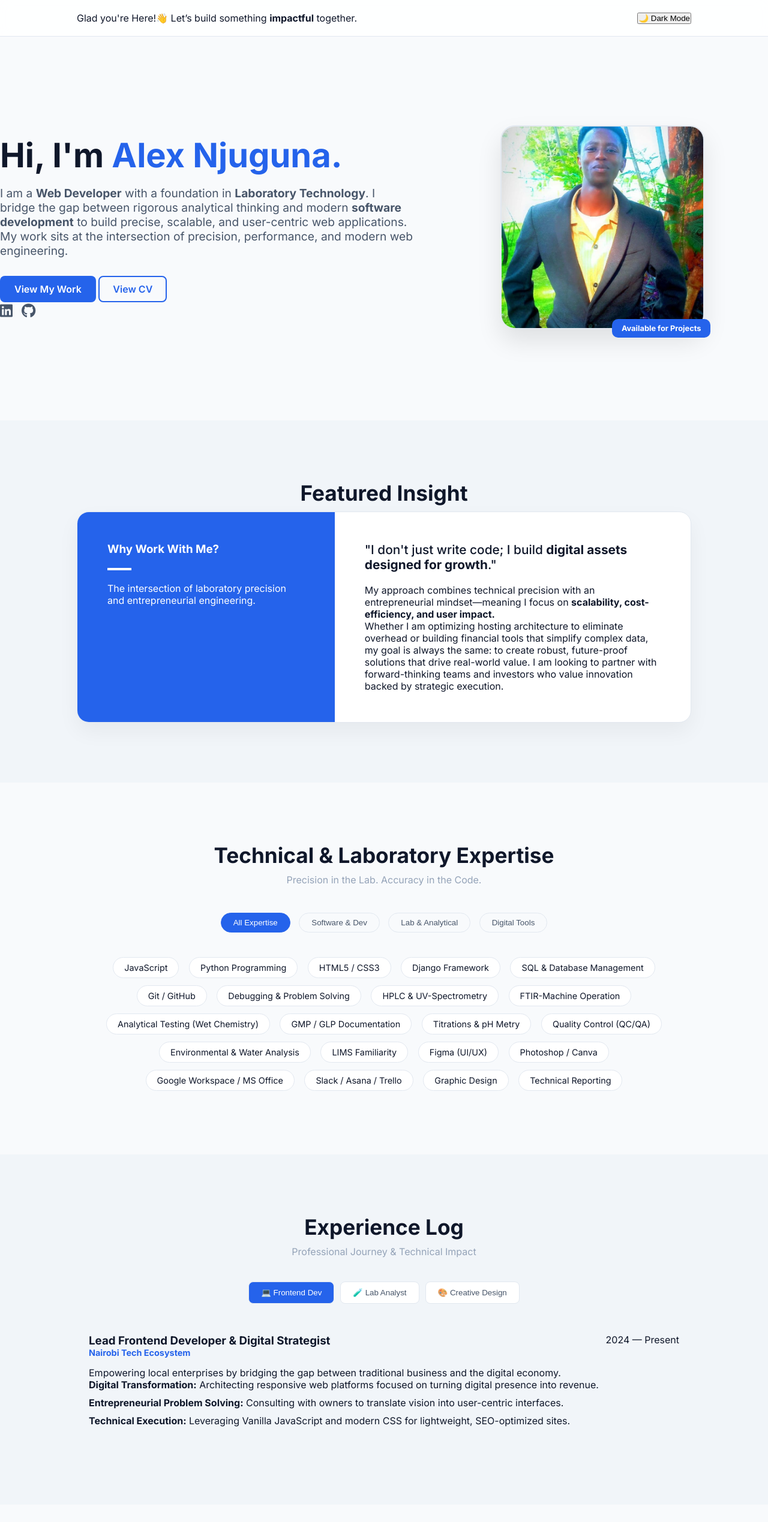
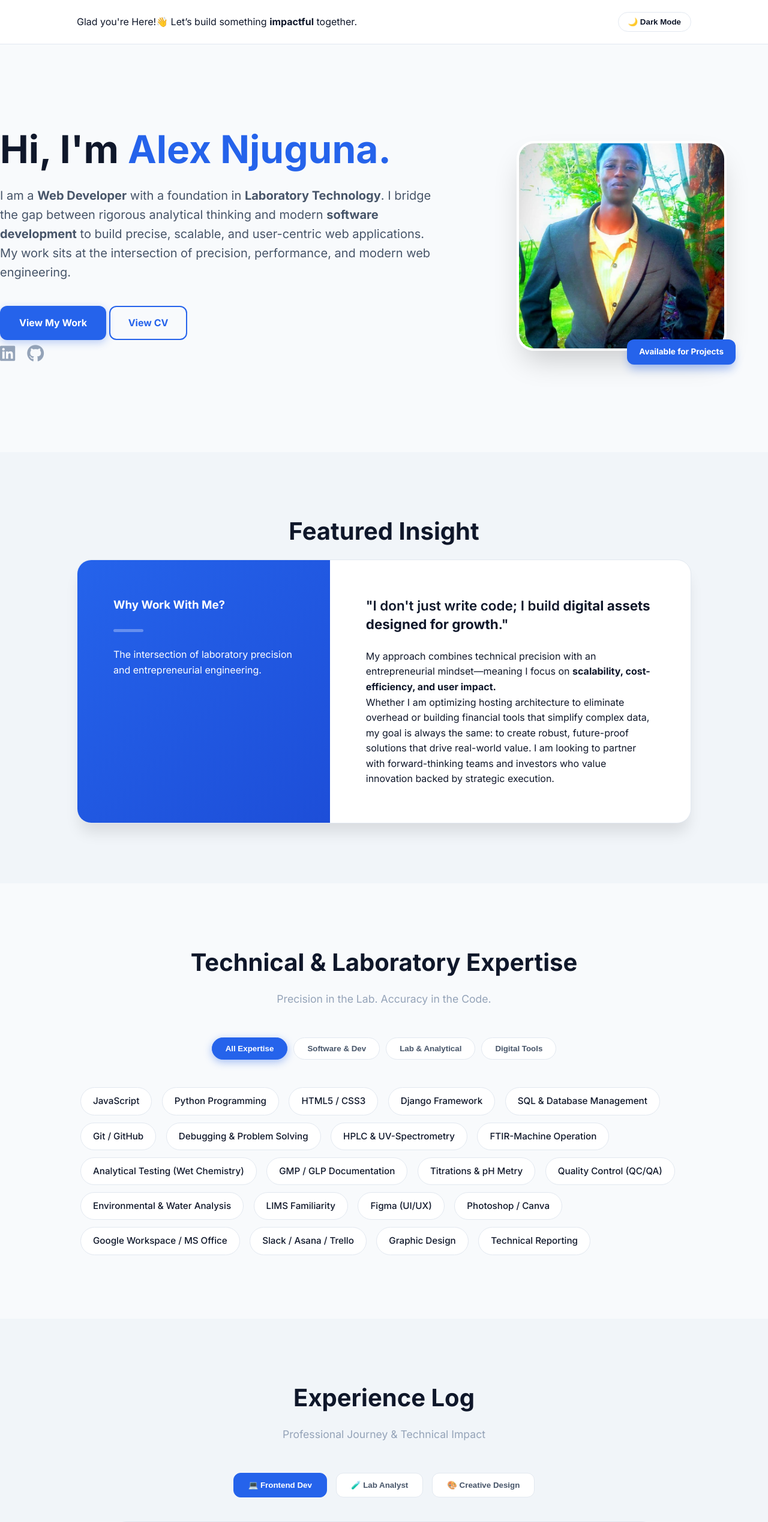
Before and after one commit to njugunaa467/njugunaa467.github.io, a plain HTML site: page index.html in a window 1280 px wide. Shown: the top 2538 px of the page at 60% size. Drawn offline with Linux system fonts and the light colour scheme.

Commit message:
Update style.css

```diff
--- a/style.css
+++ b/style.css
@@ -8,7 +8,7 @@
     --text-dim: #475569;
     --text-muted: #94a3b8;
     --border: #e2e8f0;
-    --nav-glass: rgba(255, 255, 255, 0.85);
+    --nav-glass: rgba(255, 255, 255, 0.9);
 }
 
 .dark-theme {
@@ -19,70 +19,74 @@
     --text-dim: #94a3b8;
     --text-muted: #64748b;
     --border: #1e293b;
-    --nav-glass: rgba(2, 6, 23, 0.85);
+    --nav-glass: rgba(2, 6, 23, 0.9);
 }
 
 * { margin: 0; padding: 0; box-sizing: border-box; }
-body { font-family: 'Inter', sans-serif; background-color: var(--bg-body); color: var(--text-main); transition: 0.3s; }
+body { font-family: 'Inter', sans-serif; background-color: var(--bg-body); color: var(--text-main); transition: background 0.4s, color 0.4s; line-height: 1.6; }
 
 section { padding: 100px 10%; }
 .section-bg { background-color: var(--section-bg); }
-.section-title { text-align: center; font-size: 2.2rem; margin-bottom: 10px; }
-.section-subtitle { text-align: center; color: var(--text-muted); margin-bottom: 40px; }
+.section-title { text-align: center; font-size: 2.5rem; margin-bottom: 15px; font-weight: 700; }
+.section-subtitle { text-align: center; color: var(--text-muted); margin-bottom: 50px; font-size: 1.1rem; }
 
-nav { display: flex; justify-content: space-between; align-items: center; padding: 20px 10%; position: sticky; top: 0; background: var(--nav-glass); backdrop-filter: blur(10px); border-bottom: 1px solid var(--border); z-index: 1000; }
+nav { display: flex; justify-content: space-between; align-items: center; padding: 20px 10%; position: sticky; top: 0; background: var(--nav-glass); backdrop-filter: blur(12px); border-bottom: 1px solid var(--border); z-index: 1000; }
+.theme-toggle { padding: 8px 16px; border-radius: 20px; border: 1px solid var(--border); background: var(--bg-card); cursor: pointer; color: var(--text-main); font-weight: 600; }
 
-.hero { display: flex; align-items: center; justify-content: space-between; flex-wrap: wrap-reverse; gap: 40px; min-height: 80vh; }
-.hero-text { flex: 1; min-width: 320px; }
-.hero-text h1 { font-size: 3.5rem; margin-bottom: 20px; line-height: 1.1; }
+.hero { display: flex; align-items: center; justify-content: space-between; flex-wrap: wrap-reverse; gap: 60px; min-height: 85vh; }
+.hero-text { flex: 1.2; min-width: 320px; }
+.hero-text h1 { font-size: clamp(2.5rem, 5vw, 4rem); line-height: 1.1; margin-bottom: 25px; }
 .highlight { color: var(--primary); }
-.hero-text p { font-size: 1.2rem; color: var(--text-dim); margin-bottom: 30px; }
+.hero-text p { font-size: 1.25rem; color: var(--text-dim); margin-bottom: 40px; }
 
 .hero-image { flex: 0.8; display: flex; justify-content: center; }
 .photo-container { position: relative; }
-.profile-photo { width: 340px; height: 340px; border-radius: 24px; object-fit: cover; border: 2px solid var(--border); box-shadow: 0 20px 40px rgba(0,0,0,0.1); }
-.status-badge { position: absolute; bottom: -10px; right: -10px; background: var(--primary); color: white; padding: 8px 16px; border-radius: 10px; font-weight: bold; font-size: 0.8rem; }
+.profile-photo { width: 350px; height: 350px; border-radius: 30px; object-fit: cover; border: 4px solid var(--bg-card); box-shadow: 0 25px 50px -12px rgba(0,0,0,0.2); }
+.status-badge { position: absolute; bottom: -15px; right: -15px; background: var(--primary); color: white; padding: 10px 20px; border-radius: 12px; font-weight: 700; font-size: 0.85rem; box-shadow: 0 10px 15px -3px rgba(37, 99, 235, 0.4); }
 
-.featured-card { display: flex; flex-wrap: wrap; border-radius: 20px; overflow: hidden; background: var(--bg-card); border: 1px solid var(--border); box-shadow: 0 15px 35px rgba(0,0,0,0.05); }
-.card-accent { flex: 1; min-width: 300px; background: var(--primary); padding: 50px; color: white; }
-.accent-line { width: 40px; height: 4px; background: white; margin: 20px 0; }
-.card-main-content { flex: 1.5; padding: 50px; }
-.lead-text { font-size: 1.3rem; font-weight: 500; margin-bottom: 20px; }
+.featured-card { display: flex; flex-wrap: wrap; border-radius: 24px; overflow: hidden; background: var(--bg-card); border: 1px solid var(--border); box-shadow: 0 20px 25px -5px rgba(0,0,0,0.1); }
+.card-accent { flex: 1; min-width: 320px; background: linear-gradient(135deg, var(--primary), #1d4ed8); padding: 60px; color: white; }
+.accent-line { width: 50px; height: 5px; background: rgba(255,255,255,0.3); margin: 25px 0; border-radius: 10px; }
+.card-main-content { flex: 1.6; padding: 60px; }
+.lead-text { font-size: 1.4rem; font-weight: 600; color: var(--text-main); line-height: 1.4; margin-bottom: 25px; }
 
-.filter-container { text-align: center; margin-bottom: 30px; }
-.filter-btn { background: none; border: 1px solid var(--border); padding: 8px 20px; border-radius: 20px; cursor: pointer; color: var(--text-dim); margin: 5px; transition: 0.3s; }
-.filter-btn.active { background: var(--primary); color: white; border-color: var(--primary); }
-.skill-list { text-align: center; }
-.skill-tag { display: inline-block; background: var(--bg-card); border: 1px solid var(--border); padding: 8px 18px; border-radius: 50px; margin: 6px; font-size: 0.9rem; transition: 0.3s; }
+.filter-container { display: flex; justify-content: center; gap: 10px; flex-wrap: wrap; margin-bottom: 40px; }
+.filter-btn { padding: 10px 22px; border-radius: 30px; border: 1px solid var(--border); background: var(--bg-card); cursor: pointer; color: var(--text-dim); font-weight: 600; transition: 0.3s; }
+.filter-btn.active { background: var(--primary); color: white; border-color: var(--primary); box-shadow: 0 4px 14px rgba(37, 99, 235, 0.4); }
+.skill-tag { display: inline-block; background: var(--bg-card); border: 1px solid var(--border); padding: 10px 20px; border-radius: 50px; margin: 6px; font-size: 0.95rem; font-weight: 500; transition: 0.3s; }
+.skill-tag:hover { border-color: var(--primary); color: var(--primary); transform: translateY(-2px); }
 
-.exp-tabs { display: flex; justify-content: center; gap: 10px; margin-bottom: 30px; }
-.tab-btn { padding: 10px 20px; border: 1px solid var(--border); border-radius: 8px; background: var(--bg-card); cursor: pointer; color: var(--text-dim); }
-.tab-btn.active { background: var(--primary); color: white; }
-.tab-content { display: none; padding: 20px; }
-.tab-content.active { display: block; }
-.exp-header { display: flex; justify-content: space-between; flex-wrap: wrap; margin-bottom: 15px; }
-.loc { display: block; font-size: 0.9rem; color: var(--primary); }
-.live-list li { margin-bottom: 10px; list-style: none; }
+.exp-tabs { display: flex; justify-content: center; gap: 15px; margin-bottom: 40px; }
+.tab-btn { padding: 12px 24px; border: 1px solid var(--border); border-radius: 12px; background: var(--bg-card); cursor: pointer; color: var(--text-dim); font-weight: 600; transition: 0.3s; }
+.tab-btn.active { background: var(--primary); color: white; border-color: var(--primary); }
+.exp-content-box { background: var(--bg-card); padding: 50px; border-radius: 20px; border: 1px solid var(--border); max-width: 900px; margin: 0 auto; }
+.exp-header { display: flex; justify-content: space-between; align-items: flex-start; margin-bottom: 20px; }
+.loc { color: var(--primary); font-weight: 600; font-size: 0.9rem; margin-top: 5px; }
+.date { color: var(--text-muted); font-weight: 600; }
+.live-list li { margin-bottom: 12px; list-style-type: '→ '; padding-left: 10px; color: var(--text-dim); }
 
-.grid { display: grid; grid-template-columns: repeat(auto-fit, minmax(300px, 1fr)); gap: 30px; margin-top: 30px; }
-.card, .cert-card { background: var(--bg-card); padding: 30px; border-radius: 16px; border: 1px solid var(--border); transition: 0.3s; }
-.card:hover { transform: translateY(-5px); border-color: var(--primary); }
-.cert-badge { font-size: 2rem; margin-bottom: 15px; }
+.grid { display: grid; grid-template-columns: repeat(auto-fit, minmax(320px, 1fr)); gap: 30px; }
+.card, .cert-card { background: var(--bg-card); padding: 40px; border-radius: 20px; border: 1px solid var(--border); transition: 0.3s; }
+.card:hover, .cert-card:hover { transform: translateY(-10px); border-color: var(--primary); box-shadow: 0 20px 25px -5px rgba(0,0,0,0.1); }
+.cert-badge { font-size: 2.5rem; margin-bottom: 20px; }
+.view-cert-link, .project-link { display: inline-block; margin-top: 20px; color: var(--primary); text-decoration: none; font-weight: 700; }
 
-.contact-container { max-width: 600px; margin: 0 auto; }
-.styled-form input, .styled-form textarea { width: 100%; padding: 14px; margin-bottom: 15px; border-radius: 8px; border: 1px solid var(--border); background: var(--bg-card); color: var(--text-main); }
-.full-width { width: 100%; }
+.contact-container { max-width: 650px; margin: 0 auto; }
+.styled-form { background: var(--bg-card); padding: 40px; border-radius: 24px; border: 1px solid var(--border); }
+.styled-form input, .styled-form textarea { width: 100%; padding: 16px; margin-bottom: 20px; border-radius: 12px; border: 1px solid var(--border); background: var(--bg-body); color: var(--text-main); font-family: inherit; font-size: 1rem; }
+.full-width { width: 100%; border: none; }
 
-.primary-btn { background: var(--primary); color: white; padding: 12px 24px; border-radius: 8px; text-decoration: none; border: none; font-weight: 600; cursor: pointer; transition: 0.3s; display: inline-block; }
-.outline-btn { border: 2px solid var(--primary); color: var(--primary); padding: 10px 22px; border-radius: 8px; text-decoration: none; font-weight: 600; transition: 0.3s; display: inline-block; }
-.social-links { display: flex; gap: 15px; }
-.social-icon { font-size: 1.5rem; color: var(--text-dim); transition: 0.3s; }
-.social-icon:hover { color: var(--primary); }
-
-footer { padding: 50px; text-align: center; border-top: 1px solid var(--border); color: var(--text-muted); }
+.primary-btn { background: var(--primary); color: white; padding: 16px 32px; border-radius: 12px; text-decoration: none; font-weight: 700; cursor: pointer; transition: 0.3s; display: inline-block; box-shadow: 0 4px 14px rgba(37, 99, 235, 0.3); }
+.outline-btn { border: 2px solid var(--primary); color: var(--primary); padding: 14px 30px; border-radius: 12px; text-decoration: none; font-weight: 700; transition: 0.3s; display: inline-block; }
+.social-links { display: flex; gap: 20px; align-items: center; }
+.social-icon { font-size: 1.8rem; color: var(--text-muted); transition: 0.3s; }
+.social-icon:hover { color: var(--primary); transform: scale(1.1); }
+footer { padding: 60px; text-align: center; border-top: 1px solid var(--border); color: var(--text-muted); font-weight: 500; }
 
 @media (max-width: 768px) {
+    section { padding: 60px 5%; }
     .hero { text-align: center; }
-    .hero-text h1 { font-size: 2.5rem; }
-    .exp-header { flex-direction: column; }
+    .hero-text h1 { font-size: 2.8rem; }
+    .exp-header { flex-direction: column; gap: 10px; }
+    .card-accent, .card-main-content { padding: 40px; }
 }
```
